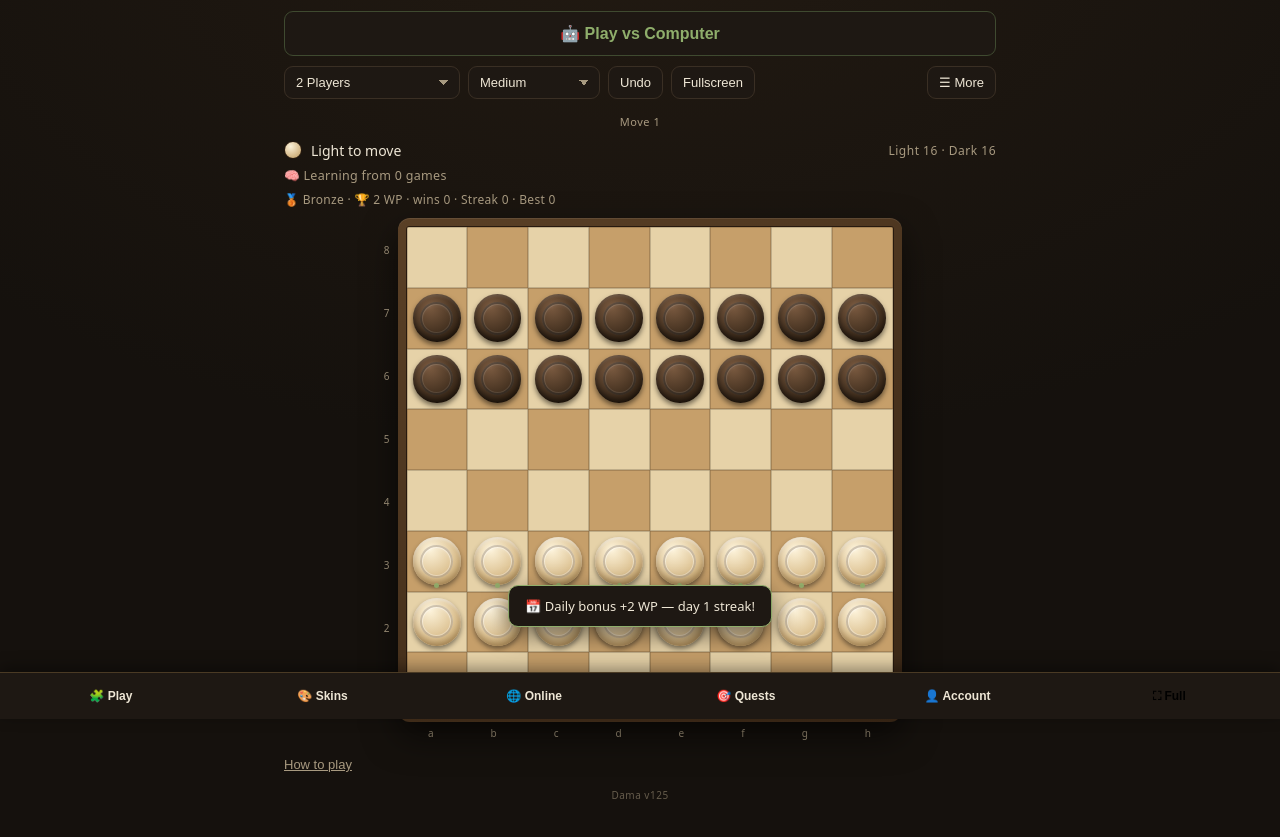
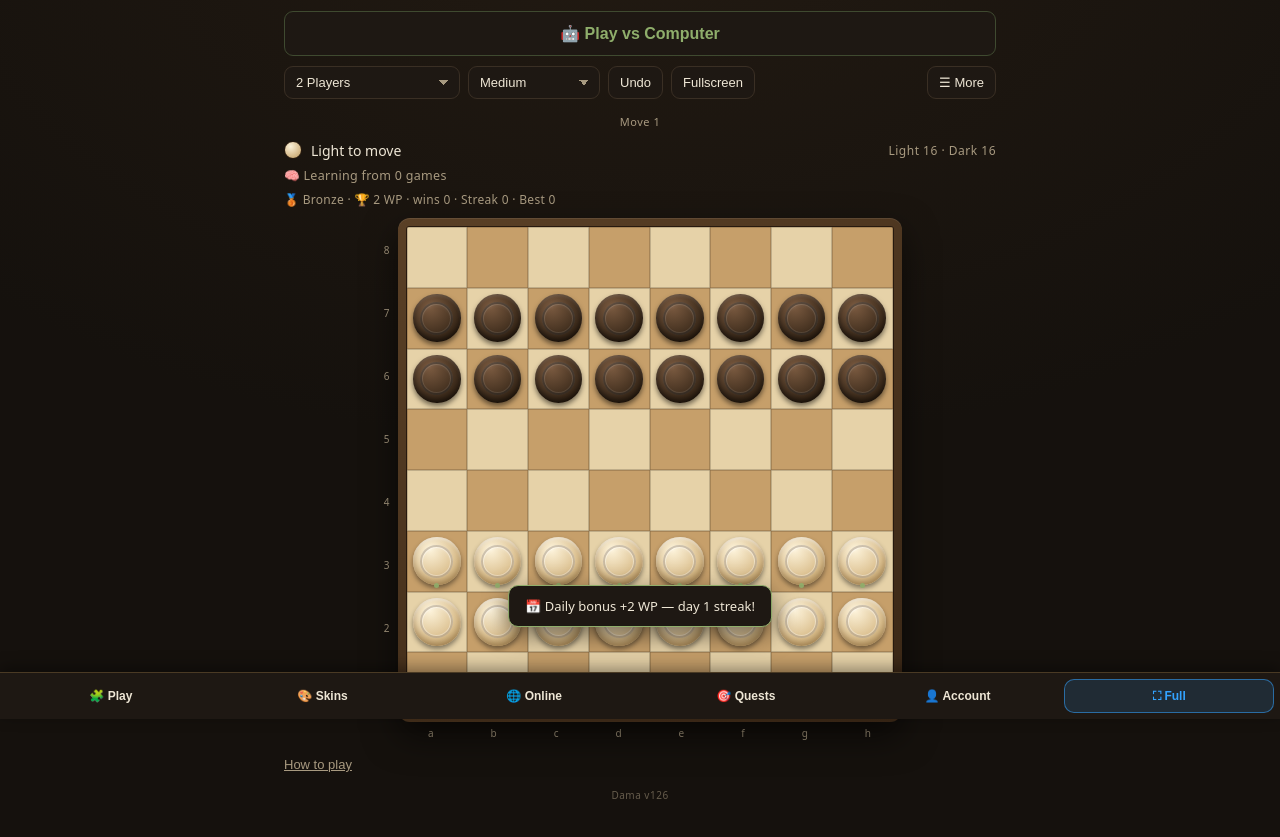
Before and after one commit to marcrsfeir-commits/dama, a plain HTML site: page index.html in a window 1280 px wide. Shown: the part 81-918 px from the top of the page. Drawn offline with Linux system fonts and the light colour scheme.

Commit message:
v126: make the bottom-nav Fullscreen button bright blue so it's actually visible
- #fsnav now renders in bright blue (#33a3ff) with a subtle blue-tinted pill, instead of inheriting the dim transparent nav style
- Bump APP_VERSION + sw.js CACHE to v126

Co-Authored-By: Claude Opus 4.8 <noreply@anthropic.com>

```diff
--- a/index.html
+++ b/index.html
@@ -2619,7 +2619,7 @@ function onlineNewGameShared(){ initAudio();
   else newGame(); }
 
 // ================= accounts (cloud progress via Supabase) =================
-const APP_VERSION='v125';                                         // shown in-game so players can confirm they're up to date
+const APP_VERSION='v126';                                         // shown in-game so players can confirm they're up to date
 const SB_URL='https://zsbjzljbeaekajjzgkna.supabase.co';
 const SB_ANON='eyJhbGciOiJIUzI1NiIsInR5cCI6IkpXVCJ9.eyJpc3MiOiJzdXBhYmFzZSIsInJlZiI6InpzYmp6bGpiZWFla2Fqanpna25hIiwicm9sZSI6ImFub24iLCJpYXQiOjE3ODcxNjA1NjksImV4cCI6MjEwMjczNjU2OX0.ToeJgGY4Lxe82p8oyTlA6K-UUwSrid89PMOUTX1umvk';
 const ADMIN_UID='08cc6461-8b4a-412c-afab-00d6dfbbc722';           // the owner account (username: marc)
@@ -3118,6 +3118,8 @@ function simplifyUI(){
     '#bottomnav{position:fixed;left:0;right:0;bottom:0;z-index:70;display:flex;gap:2px;background:var(--panel);border-top:1px solid #4a3a24;padding:6px 6px calc(6px + env(safe-area-inset-bottom,0px));box-shadow:0 -4px 16px rgba(0,0,0,.4);}',
     '#bottomnav .navbtn{flex:1;min-width:0;border:1px solid transparent;background:transparent;font-size:12px;font-weight:700;padding:9px 2px;border-radius:10px;white-space:nowrap;overflow:hidden;text-overflow:ellipsis;}',
     '#bottomnav .navbtn:active{background:rgba(255,255,255,.08);}',
+    '#bottomnav #fsnav{color:#33a3ff;font-weight:800;border-color:rgba(51,163,255,.55);background:rgba(51,163,255,.14);}',
+    '#bottomnav #fsnav:active{background:rgba(51,163,255,.30);}',
     'body{padding-bottom:66px;}',
     'body.boardfs #bottomnav,body.boardfs #quickplay,body.boardfs #moremenu{display:none !important;}',
     'body.boardfs{padding-bottom:0;}'
--- a/sw.js
+++ b/sw.js
@@ -1,5 +1,5 @@
 // Dama — offline service worker
-const CACHE = 'dama-v125';
+const CACHE = 'dama-v126';
 const ASSETS = ['./', './index.html', './manifest.webmanifest', './icon-192.png', './icon-512.png', './icon-512-maskable.png', './music.mp3', './music-oud.mp3', './music-lofi.mp3', './music-zen.mp3', './towers/map.jpg', './towers/tw1-1.jpg', './towers/tw1-2.jpg', './towers/tw1-3.jpg', './towers/tw1-4.jpg', './towers/tw1-5.jpg', './towers/tw2-1.jpg', './towers/tw2-2.jpg', './towers/tw2-3.jpg', './towers/tw2-4.jpg', './towers/tw2-5.jpg', './towers/tw2-6.jpg', './towers/tw2-7.jpg', './towers/tw3-1.jpg', './towers/tw3-2.jpg', './towers/tw3-3.jpg', './towers/tw3-4.jpg', './towers/tw3-5.jpg', './towers/tw3-6.jpg', './towers/tw3-7.jpg', './towers/tw3-8.jpg', './towers/tw3-9.jpg', './towers/tw3-10.jpg', './towers/tw4-1.jpg', './towers/tw4-2.jpg', './towers/tw4-3.jpg', './towers/tw4-4.jpg', './towers/tw4-5.jpg', './towers/tw4-6.jpg', './towers/tw4-7.jpg', './towers/tw4-8.jpg', './towers/tw4-9.jpg', './towers/tw4-10.jpg', './towers/tw4-11.jpg', './towers/tw4-12.jpg', './towers/tw4-13.jpg', './towers/tw4-14.jpg', './towers/tw4-15.jpg', './towers/tower1.jpg', './towers/tower2.jpg', './towers/tower3.jpg', './towers/tower4.jpg', './towers/vista.jpg', './towers/tw5-1.jpg', './towers/tw5-2.jpg', './towers/tw5-3.jpg', './towers/tw5-4.jpg', './towers/tw5-5.jpg', './towers/tw5-6.jpg', './towers/tw5-7.jpg', './towers/tw5-8.jpg', './towers/tw5-9.jpg', './towers/tw5-10.jpg', './towers/tw5-11.jpg', './towers/tw5-12.jpg'];
 
 self.addEventListener('install', function (e) {
```
